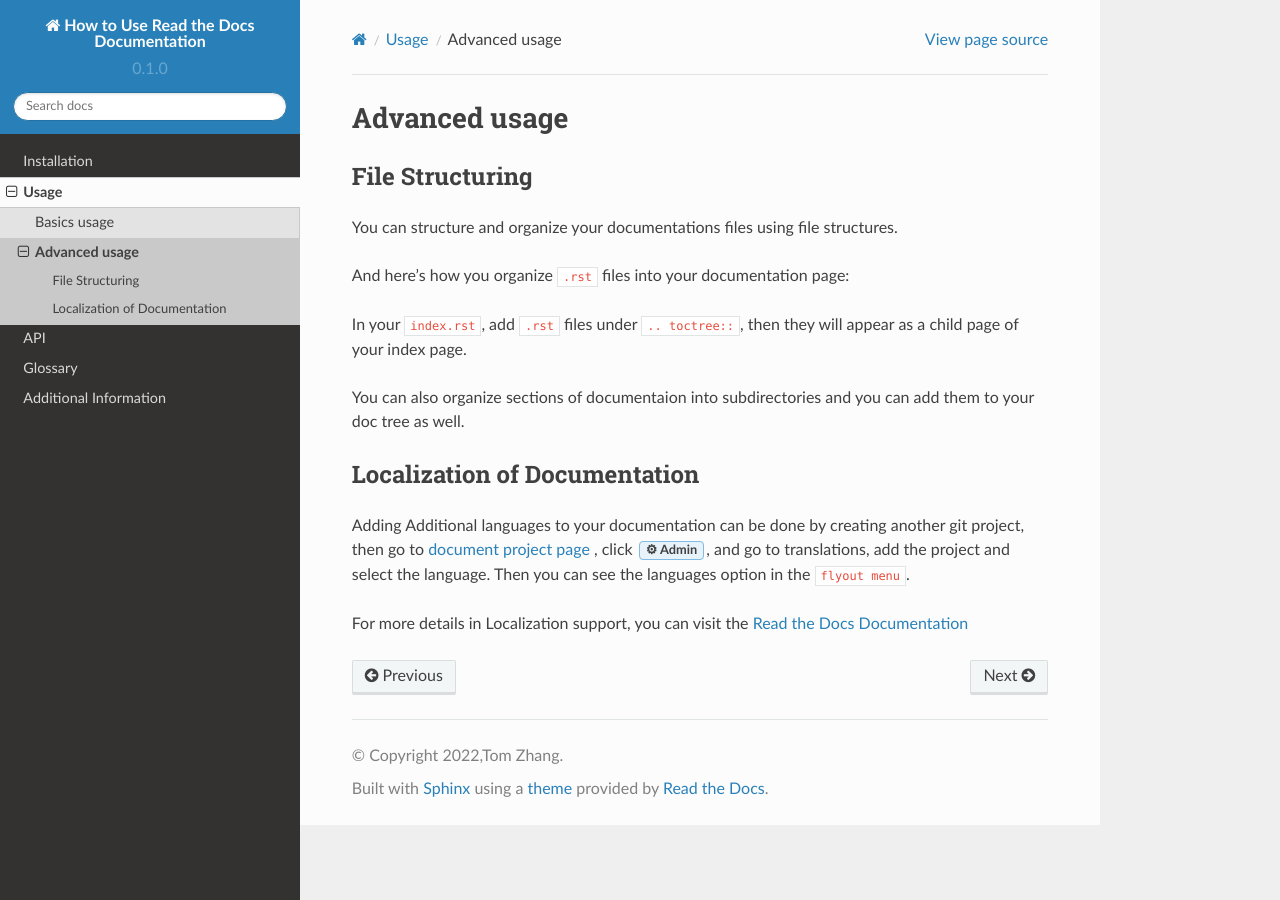
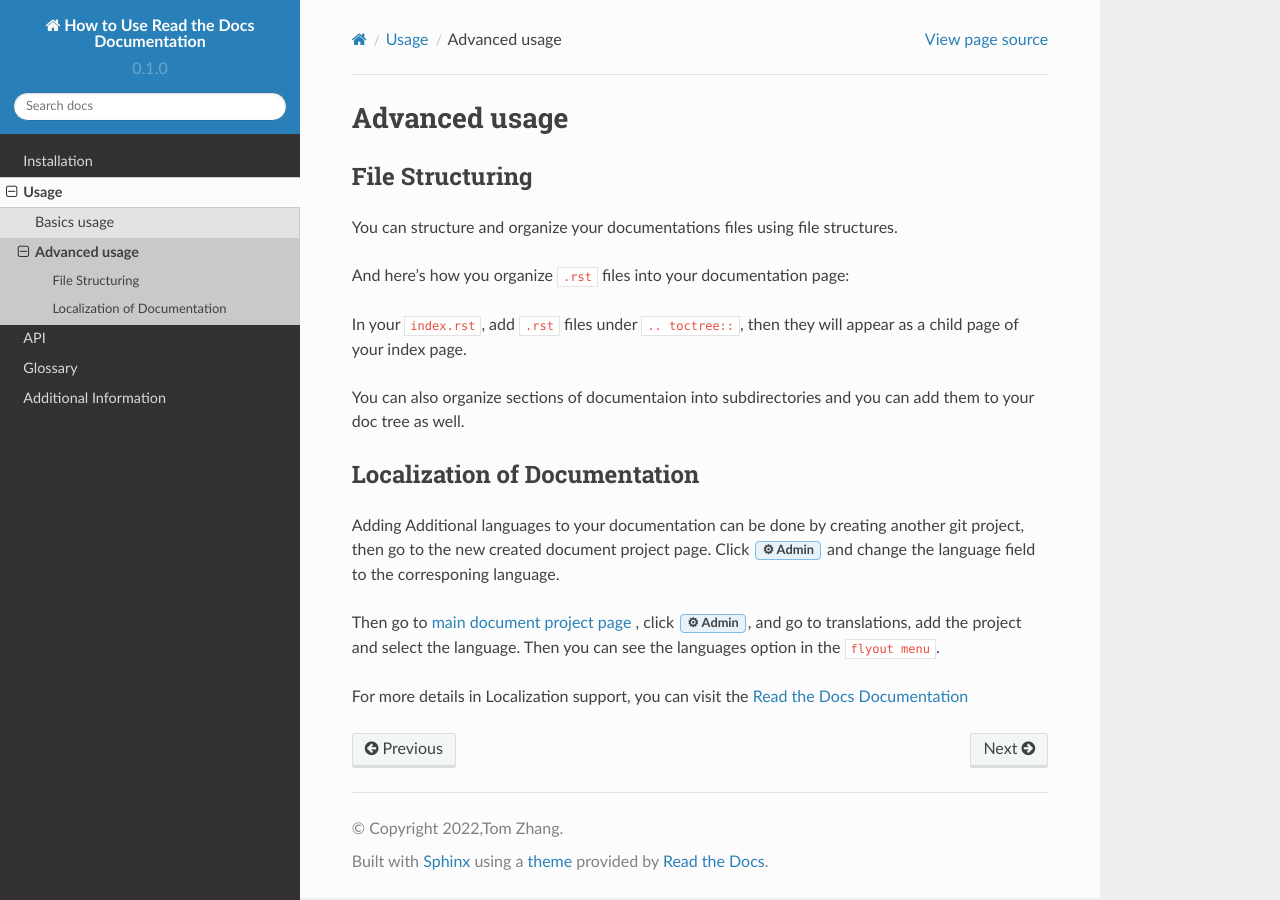
Before and after one commit to mza79/rtd-tutorial, a Sphinx documentation site: the page built from docs/source/usage/advanced.rst, in a window 1280 px wide. Built offline with Sphinx 7.4.7 and the Read the Docs theme 2.0.0, drawn with Linux system fonts in a browser that asks for light colours.

```diff
--- a/docs/source/api.rst
+++ b/docs/source/api.rst
@@ -18,5 +18,4 @@ And here is the result
 .. autosummary::
    :toctree: generated
 
-
    api
--- a/docs/source/usage/advanced.rst
+++ b/docs/source/usage/advanced.rst
@@ -24,7 +24,10 @@ Localization of Documentation
 ------------------------------
 
 Adding Additional languages to your documentation can be done
-by creating another git project, then go to `document project page <https://readthedocs.org/projects/mza79-rtd-tutorial/>`_
+by creating another git project, then go to the new created document project page.
+Click :guilabel:`⚙ Admin` and change the language field to the corresponing language.
+
+Then go to `main document project page <https://readthedocs.org/projects/mza79-rtd-tutorial/>`_
 , click :guilabel:`⚙ Admin`, and go to translations, add the project and select the language.
 Then you can see the languages option in the ``flyout menu``.
 
```
Also changed, not shown: docs/source/Todos.txt (deleted, +0 -15 lines).
